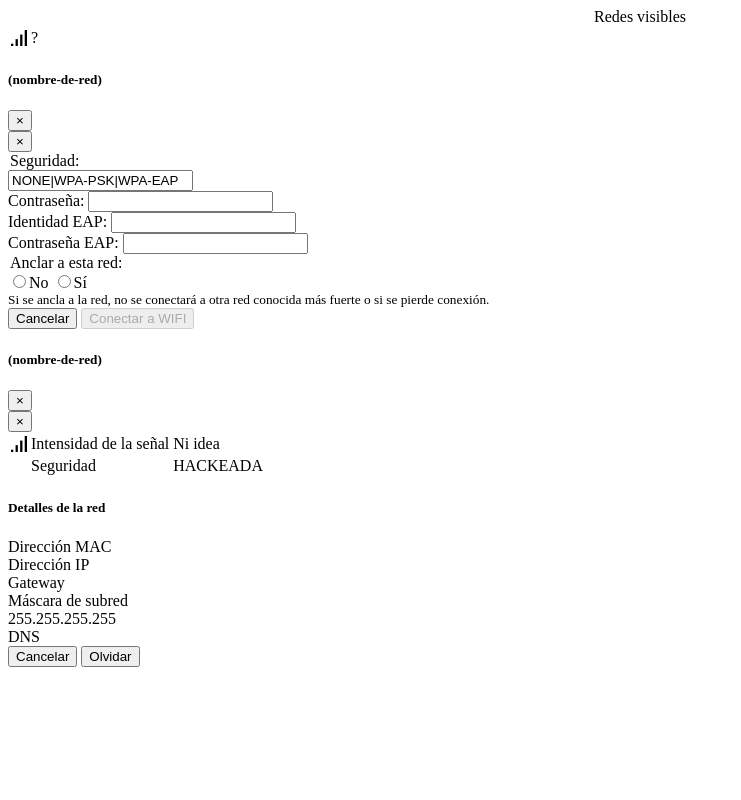
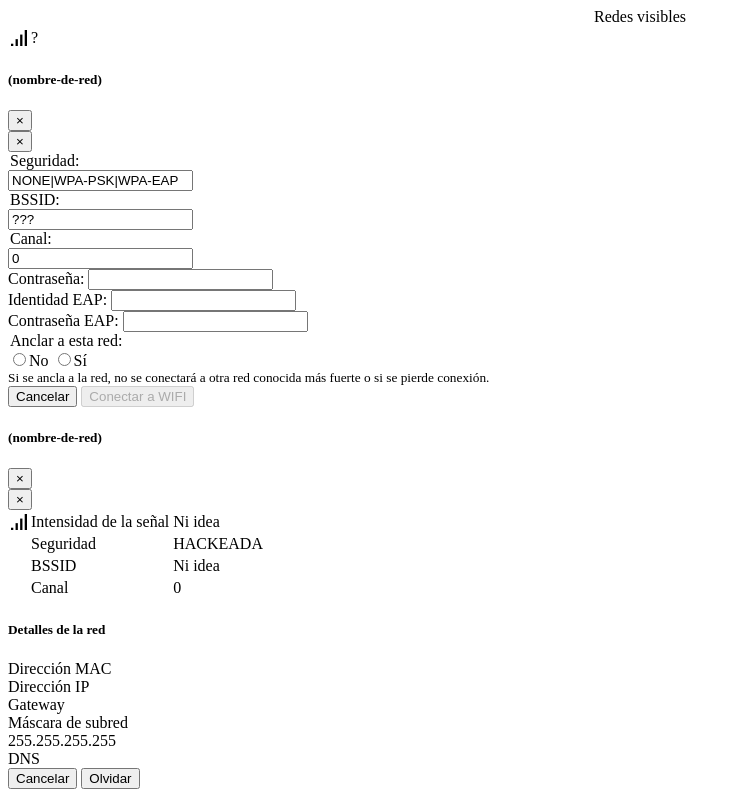
Before and after one commit to yubox-node-org/yubox-now, a plain HTML site: page data-template/wifi/index.htm in a window 1280 px wide. Shown: the whole page, without its empty margins (0-741 px from the left). Drawn offline with Linux system fonts and the light colour scheme.

Commit message:
Mostrar canal y BSSID del AP mostrado en diálogo WiFi

```diff
--- a/data-template/wifi/index.htm
+++ b/data-template/wifi/index.htm
@@ -50,6 +50,18 @@
           <div class="col-sm-10">
             <input type="text" readonly class="form-control-plaintext" id="key_mgmt" value="NONE|WPA-PSK|WPA-EAP" />
             <input type="hidden" name="authmode" id="authmode" value="0" />
+          </div>
+        </div>
+        <div class="form-group row">
+          <legend class="col-sm-2 col-form-label">BSSID:</legend>
+          <div class="col-sm-10">
+            <input type="text" readonly class="form-control-plaintext" id="bssid" value="???" />
+          </div>
+        </div>
+        <div class="form-group row">
+          <legend class="col-sm-2 col-form-label">Canal:</legend>
+          <div class="col-sm-10">
+            <input type="text" readonly class="form-control-plaintext" id="channel" value="0" />
           </div>
         </div>
         <div class="form-group wifi-auth wifi-auth-psk">
@@ -134,6 +146,16 @@
               <td>Seguridad</td>
               <td class="text-muted">HACKEADA</td>
             </tr>
+            <tr id="bssid">
+              <td>&nbsp;</td>
+              <td>BSSID</td>
+              <td class="text-muted">Ni idea</td>
+            </tr>
+            <tr id="channel">
+              <td>&nbsp;</td>
+              <td>Canal</td>
+              <td class="text-muted">0</td>
+            </tr>
           </tbody>
         </table>
 
--- a/data-template/wifi/yuboxapp.js
+++ b/data-template/wifi/yuboxapp.js
@@ -39,6 +39,9 @@ function setupWiFiTab()
                 dlg_wifiinfo.find('tr#auth > td > svg.wifiauth > path.'+(net.authmode != 0 ? 'locked' : 'unlocked')).show();
                 dlg_wifiinfo.find('tr#auth > td.text-muted').text(wifiauth_desc(net.authmode));
 
+                dlg_wifiinfo.find('tr#bssid > td.text-muted').text(net.ap[0].bssid);
+                dlg_wifiinfo.find('tr#channel > td.text-muted').text(net.ap[0].channel);
+
                 dlg_wifiinfo.find('h5#wifi-details-title').text(data.ssid);
                 dlg_wifiinfo.find('input#ssid').val(data.ssid);
                 dlg_wifiinfo.find('div#netinfo div#mac').text(data.mac);
@@ -64,6 +67,8 @@ function setupWiFiTab()
             dlg_wificred.find('input#ssid').val(net.ssid);
             dlg_wificred.find('input#key_mgmt').val(wifiauth_desc(net.authmode));
             dlg_wificred.find('input#authmode').val(net.authmode);
+            dlg_wificred.find('input#bssid').val(net.ap[0].bssid);
+            dlg_wificred.find('input#channel').val(net.ap[0].channel);
             dlg_wificred.find('div.form-group.wifi-auth').hide();
             dlg_wificred.find('div.form-group.wifi-auth input').val('');
             dlg_wificred.find('button[name=connect]').prop('disabled', true);
```
